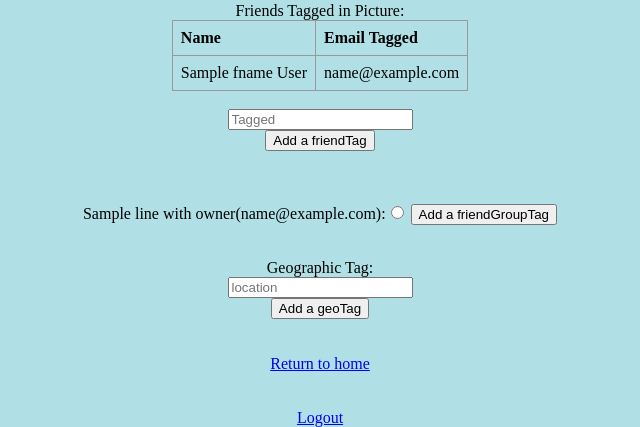
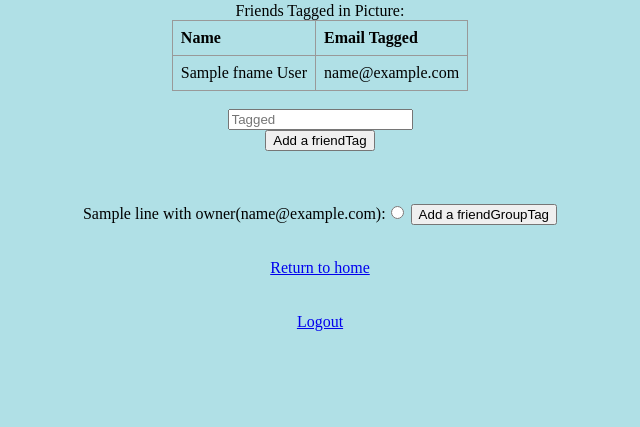
Before and after one commit to md3756/PriCoSha, a Flask app: template templates/show_posts.html in a window 1280 px wide. Shown: the part 563-990 px from the top of the page, without its empty margins (320-960 px from the left). After the commit the page ends 894 px from the top, so only its background shows below. Run offline with Flask 2, Linux system fonts and the light colour scheme; the template is opened without the code that fills it: most values are stand-ins (such as "Sample title", 1, 10 or a date in 2020).

Commit message:
removed geotags

```diff
--- a/templates/show_posts.html
+++ b/templates/show_posts.html
@@ -120,15 +120,6 @@ Friends Tagged in Picture:
 </form>
 <br>
 
-Geographic Tag:
-<br>
-<input type="text" name="geoTag" placeholder="location" /> </br>
-<input type="submit" value = "Add a geoTag" />
-<br>
-
-
-<br>
-<br>
 <a href="/home">Return to home</a>
 <br>
 <br>
```
